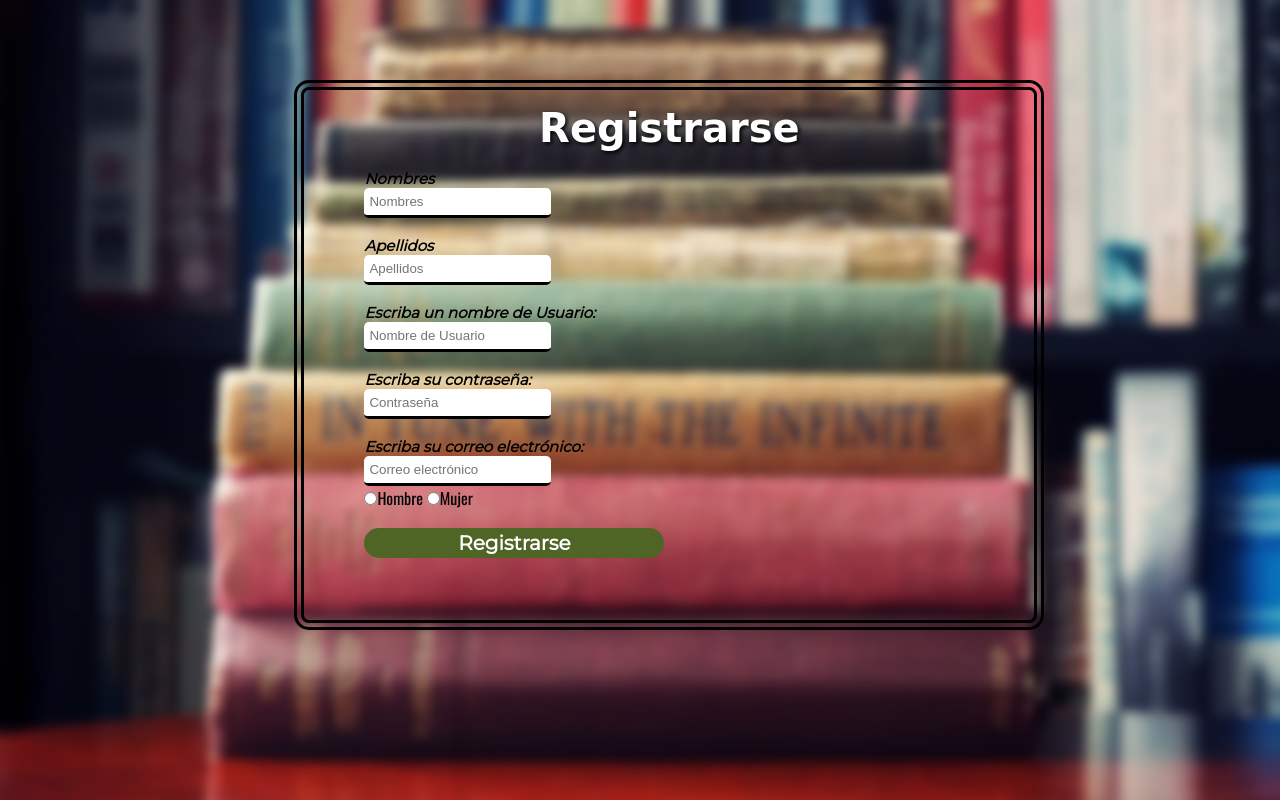
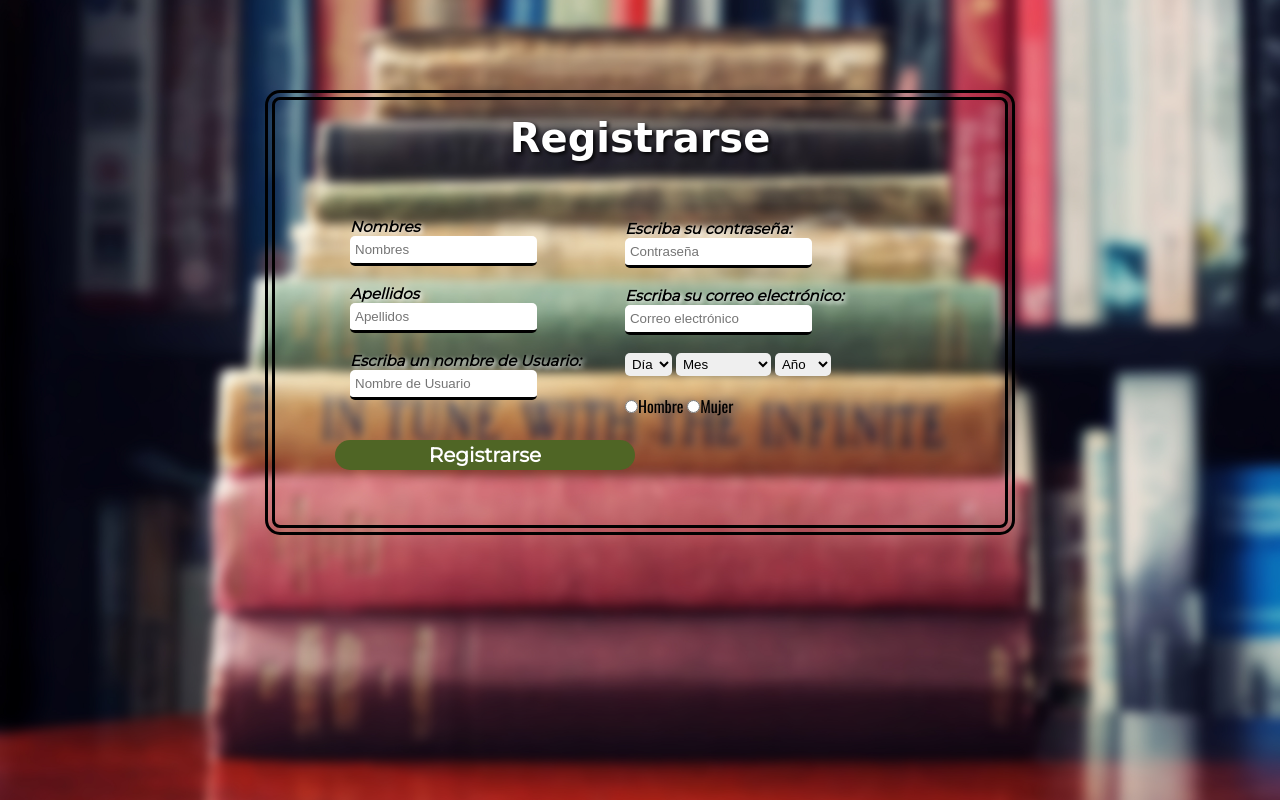
Before and after one commit to erichuang2015/Sistema-Bibliotecario, a PHP site: page /registro.php in a window 1280 px wide. Run offline with PHP 8.4, Linux system fonts and the light colour scheme; some web fonts are replaced.

Commit message:
Registro.php
Cambie algunos detalles de vistosidad en el archivo registro.php y empecé a trabajar la programación para que las personas puedan registrarse

```diff
--- a/models/Conexion.php
+++ b/models/Conexion.php
@@ -183,4 +183,6 @@
 			PDO::ATTR_DEFAULT_FETCH_MODE=>PDO::FETCH_ASSOC
 		);
 	}
+
+	public $conexion = new Conexion();
  ?>
--- a/views/css/registro.css
+++ b/views/css/registro.css
@@ -12,27 +12,28 @@ body{
 }
 
 .registro2{
+	position: absolute;
+	left: 0px;
+	right: 0px;
+	background-color: transparent;
+	padding: 15px 60px 30px 60px;
+	width: 750px;
+	margin: 7% auto;
 	display: inline-block;
-	top: 10%;
-	left: 23%;
-	background-color: transparent;
-	padding: 15px 60px;
-	width: 750px;
-	height: 550px;
-	position: absolute;
 	transform: (-50%, 50%);
 	box-sizing: border-box;
 	border-radius: 15px;
 	text-align: left;
 	border-style: double;
 	border-width: 10px;
-	border-color: #000000
+	border-color: #000000;
 }
 
 h3{
 	font-style: italic;
 	font-size: 15px;
 	font-family: 'Montserrat', sans-serif;
+ 	text-shadow: 2px 2px 4px #ffffff;
 }
 
 h1{
@@ -43,7 +44,7 @@ h1{
  	text-align: center;
 }
 
-.registro .inputRegistro{
+.inputRegistro{
 	border-radius: 5px;
 	height: 17px;
 	border: none;
@@ -51,7 +52,7 @@ h1{
 	padding: 5px;
 }
 
-.registro .inputRegistro:focus {
+.inputRegistro:focus {
 	outline: none;
 }
 
@@ -66,8 +67,27 @@ h1{
 	color: #ffffff;
 	font-size: 20px;
 	border-radius: 20px;
+	position: relative;
+	margin: 25px auto;
 }
 
-.registro .radio{
+.radio{
 	font-family: 'Oswald', sans-serif;
 }
+
+.mitadUno, .mitadDos {
+	display: inline-block;
+	padding: 15px;
+}
+
+.mitadDos {
+	position: relative;
+	top: 25px;
+	margin-left: 10px;
+}
+
+.dia, .mes, .anio {
+	border-width: 0px;
+	border-radius: 5px;
+	padding: 3px;
+}
--- /dev/null
+++ b/views/fecha_de_nacimiento.html
@@ -0,0 +1,74 @@
+				<select class="dia" name="dia">
+					<!-- Día -->
+					<option>Día</option>
+					<option value="1">1</option>
+					<option value="2">2</option>
+					<option value="3">3</option>
+					<option value="4">4</option>
+					<option value="5">5</option>
+					<option value="6">6</option>
+					<option value="7">7</option>
+					<option value="8">8</option>
+					<option value="9">9</option>
+					<option value="10">10</option>
+					<option value="11">11</option>
+					<option value="12">12</option>
+					<option value="13">13</option>
+					<option value="14">14</option>
+					<option value="15">15</option>
+					<option value="16">16</option>
+					<option value="17">17</option>
+					<option value="18">18</option>
+					<option value="19">19</option>
+					<option value="20">20</option>
+					<option value="21">21</option>
+					<option value="22">22</option>
+					<option value="23">23</option>
+					<option value="24">24</option>
+					<option value="25">25</option>
+					<option value="26">26</option>
+					<option value="27">27</option>
+					<option value="28">28</option>
+					<option value="29">29</option>
+					<option value="30">30</option>
+					<option value="31">31</option>
+				</select>
+				<!-- Mes -->
+				<select class="mes" name="mes">
+					<option>Mes</option>
+					<option value="01">Enero</option>
+					<option value="02">Febrero</option>
+					<option value="03">Marzo</option>
+					<option value="04">Abril</option>
+					<option value="05">Mayo</option>
+					<option value="06">Junio</option>
+					<option value="07">Julio</option>
+					<option value="08">Agosto</option>
+					<option value="09">Septiembre</option>
+					<option value="10">Octubre</option>
+					<option value="11">Noviembre</option>
+					<option value="12">Diciembre</option>
+				</select>
+				<!-- Año -->
+				<select class="anio" name="anio">
+					<option>Año</option>
+					<option value="1995">1995</option>
+					<option value="1996">1996</option>
+					<option value="1997">1997</option>
+					<option value="1998">1998</option>
+					<option value="1999">1999</option>
+					<option value="2000">2000</option>
+					<option value="2001">2001</option>
+					<option value="2002">2002</option>
+					<option value="2003">2003</option>
+					<option value="2004">2004</option>
+					<option value="2005">2005</option>
+					<option value="2006">2006</option>
+					<option value="2007">2007</option>
+					<option value="2008">2008</option>
+					<option value="2009">2009</option>
+					<option value="2010">2010</option>
+					<option value="2011">2011</option>
+					<option value="2012">2012</option>
+					<option value="2018">2018</option>
+				</select>
--- a/views/principal.php
+++ b/views/principal.php
@@ -7,6 +7,5 @@
 </head>
 <body>
 
-
 </body>
 </html>
--- a/views/registro.php
+++ b/views/registro.php
@@ -8,44 +8,46 @@
 	<link rel="stylesheet" type="text/css" href="css/fuentes.css">
 </head>
 <body>
-	<div class="registro">
 		<form action="../controllers/loginController.php" method="post" class="registro2">
 			<h1>Registrarse</h1>
 			<br>
+			<div class="mitadUno">
 				<label for="nombres">
 				<h3>Nombres</h3>
 				</label>
-				<input type="text" class="inputRegistro" name="nombres" placeholder="Nombres" id="nombres" autocomplete="off">
+					<input type="text" class="inputRegistro" name="nombres" placeholder="Nombres" id="nombres" autocomplete="off" required>
 				<br><br>
 				<label for="apellidos">
 					<h3>Apellidos</h3>
 				</label>
-				<input type="text" class="inputRegistro" name="apellidos" placeholder="Apellidos" id="apellidos" autocomplete="off">
+					<input type="text" class="inputRegistro" name="apellidos" placeholder="Apellidos" id="apellidos" autocomplete="off" required>
 				<br><br>
 				<label for="usuario">
 					<h3>Escriba un nombre de Usuario:</h3>
 				</label>
 					<input type="text" class="inputRegistro" name="usuario" placeholder="Nombre de Usuario" id="usuario" required autocomplete="off">
-			<br><br>
+			</div>
+			<div class="mitadDos">
 				<label for="contraseña">
 				<h3>Escriba su contraseña:</h3>
 				</label>
-				<input type="password" class="inputRegistro" name="contraseña" placeholder="Contraseña" id="contraseña" required autocomplete="off">
+					<input type="password" class="inputRegistro" name="contrasenia" placeholder="Contraseña" id="contraseña" required autocomplete="off">
 				<br><br>
 				<label for="correo">
 					<h3>Escriba su correo electrónico:</h3>
 				</label>
 					<input type="email" class="inputRegistro" name="correo" placeholder="Correo electrónico" id="correo" required autocomplete="off">
 				</label>
-			<br>
+				<br><br>
+				<?php include("../views/fecha_de_nacimiento.html"); ?>
+				<br><br>
 				<div class="radio">
-				<input type="radio" name="genero" value="Hombre" id="hombre" class="inputHombre">Hombre<label for="hombre"></label>
-				<input type="radio" name="genero" value="Mujer" id="mujer" class="inputMujer">Mujer<label for="mujer"></label>
+					<input type="radio" name="genero" value="Hombre" id="hombre" class="inputHombre"><label for="hombre">Hombre</label>
+					<input type="radio" name="genero" value="Mujer" id="mujer" class="inputMujer"><label for="mujer">Mujer</label>
+				</div>
 			</div>
 			<br>
 			<input type="submit" value="Registrarse">
 		</form>
-	</div>
-
 </body>
 </html>
```
Also changed, not shown: controllers/registroController.php (+17 -6 lines). Lines whose indentation alone changed are shown as unchanged.
